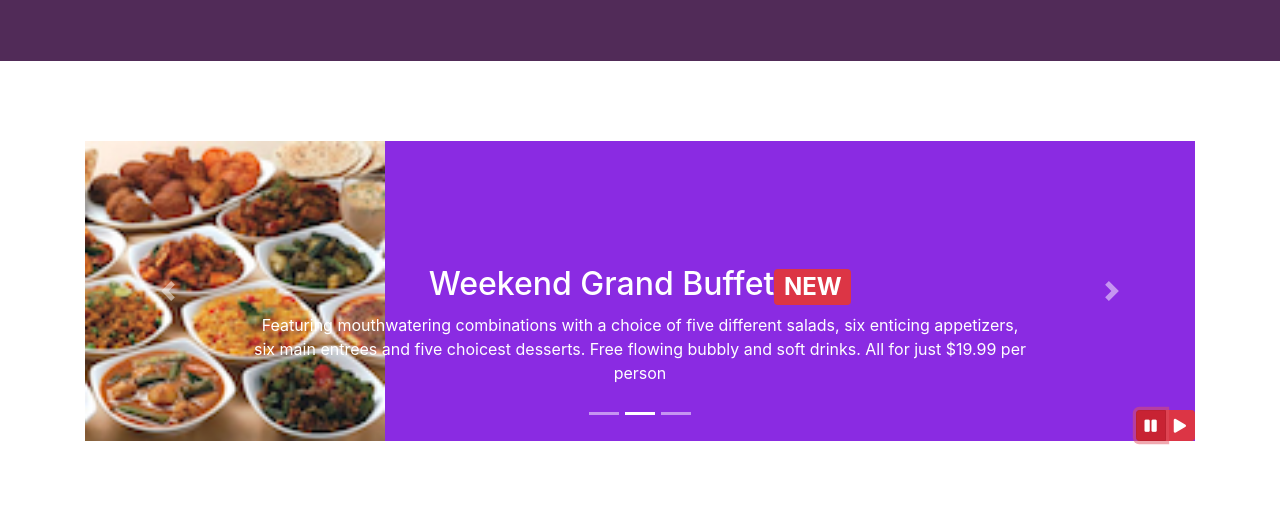
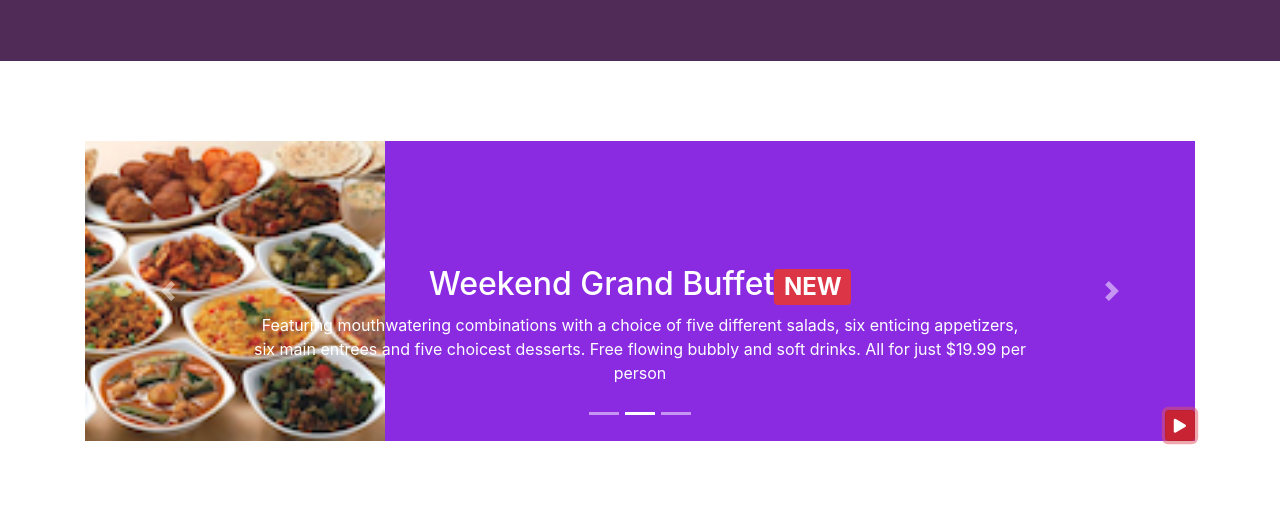
Before and after one commit to souravnair/mybootstrapproject, a plain HTML site: page index.html in a window 1280 px wide. Both pictures are taken after a click on the button 1150 px from the left and 699 px from the top of the page. Shown: the part 274-800 px from the top of the page. Drawn offline with nearby package versions, Linux system fonts and the light colour scheme.

Commit message:
advanced jquery added to carousel in index page

```diff
--- a/index.html
+++ b/index.html
@@ -162,7 +162,7 @@
             <div class="col-12">
 
                <div id="myCarousel" class="carousel slide my-5" data-ride="carousel">
-                <ol class="carousel-indicators">
+                  <ol class="carousel-indicators">
                     <li data-target="#myCarousel" data-slide-to="0" class="active"></li>
                     <li data-target="#myCarousel" data-slide-to="1"></li>
                     <li data-target="#myCarousel" data-slide-to="2"></li>
@@ -205,22 +205,17 @@
                    <a class="carousel-control-prev" href="#myCarousel" role="button" data-slide="prev">
                     <span class="carousel-control-prev-icon" aria-hidden="true"></span>
                     <span class="sr-only">Previous</span>
-                  </a>
+                   </a>
                   <a class="carousel-control-next" href="#myCarousel" role="button" data-slide="next">
                     <span class="carousel-control-next-icon" aria-hidden="true"></span>
                     <span class="sr-only">Next</span>
                   </a>
-                  <div class="btn-group" id="carouselButton">
-                    <button class="btn btn-danger btn-sm" id="carousel-pause">
-                        <span class="fa fa-pause"></span>
-                    </button>
-                    <button class="btn btn-danger btn-sm" id="carousel-play">
-                        <span class="fa fa-play"></span>
-                    </button>
-                </div>
-               </div>
+                  <button class="btn btn-danger btn-sm" id="carouselButton">
+                    <span id="carousel-button-icon" class="fa fa-pause"></span>
+                  </button>
+              </div>
 
-            </div>
+          </div>
         </div>
 
         <div class="row row-content my-5 align-items-center">
@@ -432,16 +427,33 @@
       $('[data-toggle="tooltip"]').tooltip();
     });
     </script-->
-   <script>
+   <!--script>
      $(document).ready(function(){
             $("#myCarousel").carousel( { interval: 2000 } );
-            $("#carousel-pause").click(function(){
+            $("#carousel-pause").click(function(){                               //script foe two buttons "pause" and "play"
                 $("#myCarousel").carousel('pause');
             });
             $("#carousel-play").click(function(){
                 $("#myCarousel").carousel('cycle');
             });
         });
+   </script-->
+   <script>
+       $(document).ready(function(){
+           $("#myCarousel").carousel({interval:2000});
+           $("#carouselButton").click(function(){
+                if ($("#carouselButton").children("span").hasClass('fa-pause')) {
+                    $("#myCarousel").carousel('pause');
+                    $("#carouselButton").children("span").removeClass('fa-pause');
+                    $("#carouselButton").children("span").addClass('fa-play');
+                }                                                                                //script for one button which can interchange b/w pause and play
+                else if ($("#carouselButton").children("span").hasClass('fa-play')){
+                    $("#myCarousel").carousel('cycle');
+                    $("#carouselButton").children("span").removeClass('fa-play');
+                    $("#carouselButton").children("span").addClass('fa-pause');
+                }
+            });
+       });
    </script>
 </body>
 
```
